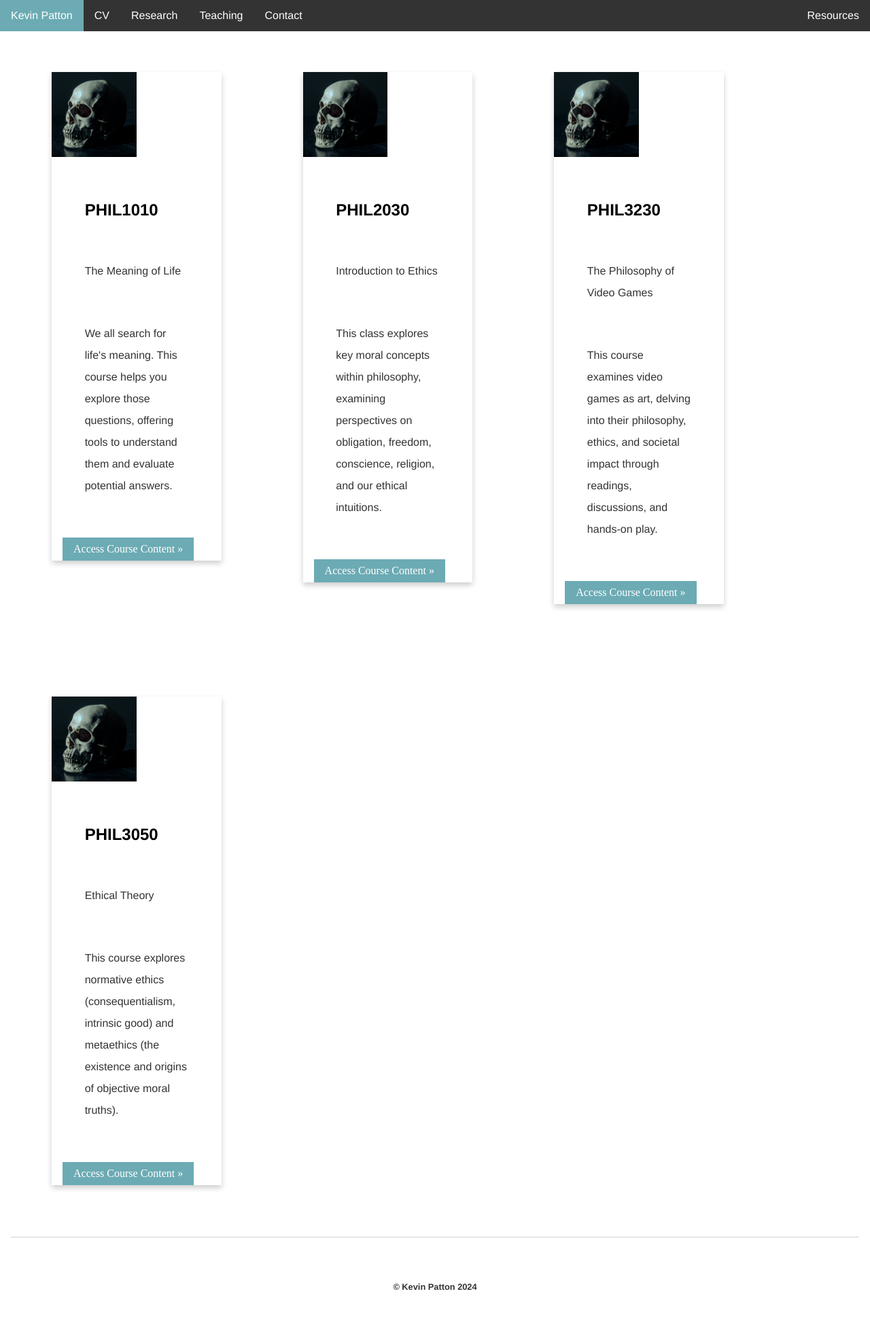
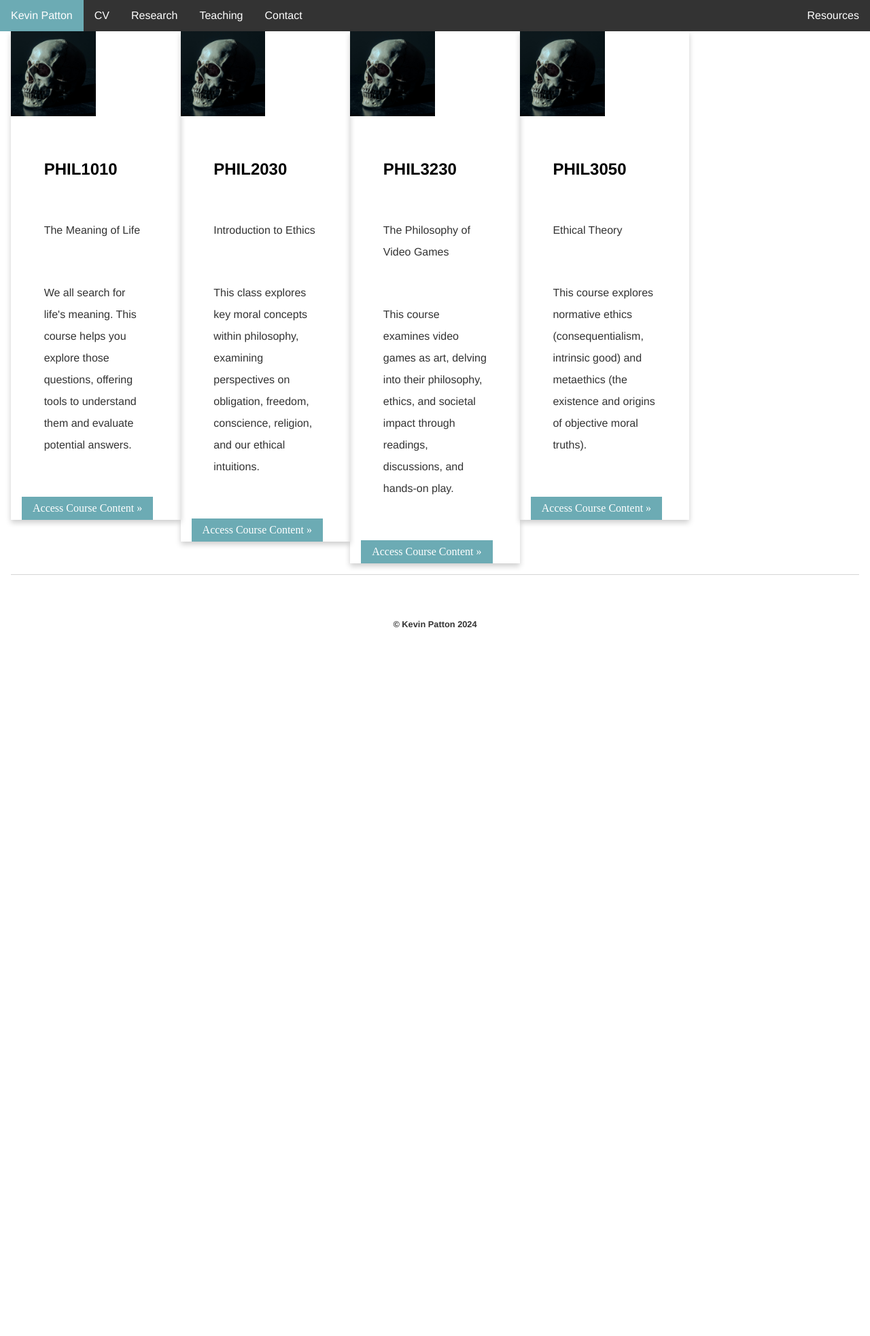
Before and after one commit to kevinjpatton/kevinjpatton.github.io, a Jekyll site: the page built from test.html, in a window 1280 px wide. Shown: the whole page at 68% size. Built offline with Jekyll 4.4.1, drawn with Linux system fonts in a browser that asks for light colours; Markdown is read by kramdown in place of the engine named in the settings; after the commit the page ends 991 px from its top, so only the background shows below that.

Commit message:
Update main.css

```diff
--- a/css/main.css
+++ b/css/main.css
@@ -142,7 +142,7 @@ table, th, td {  /* This will apply the font to the entire table */
   float: left;
   width: 20%;
   margin-bottom: 16px;
-  padding: 60px;
+  padding: 0px;
 }
 
 /* Display the columns below each other instead of side by side on small screens */
```
